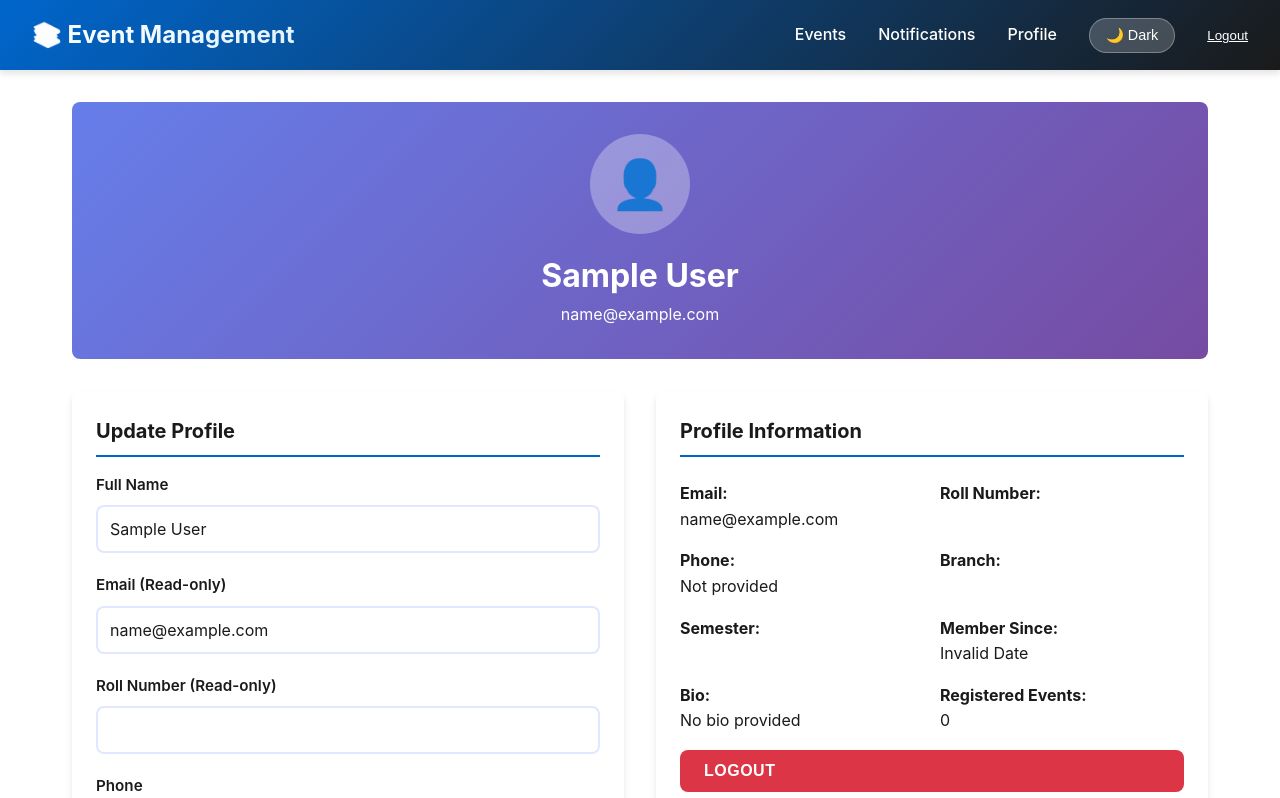
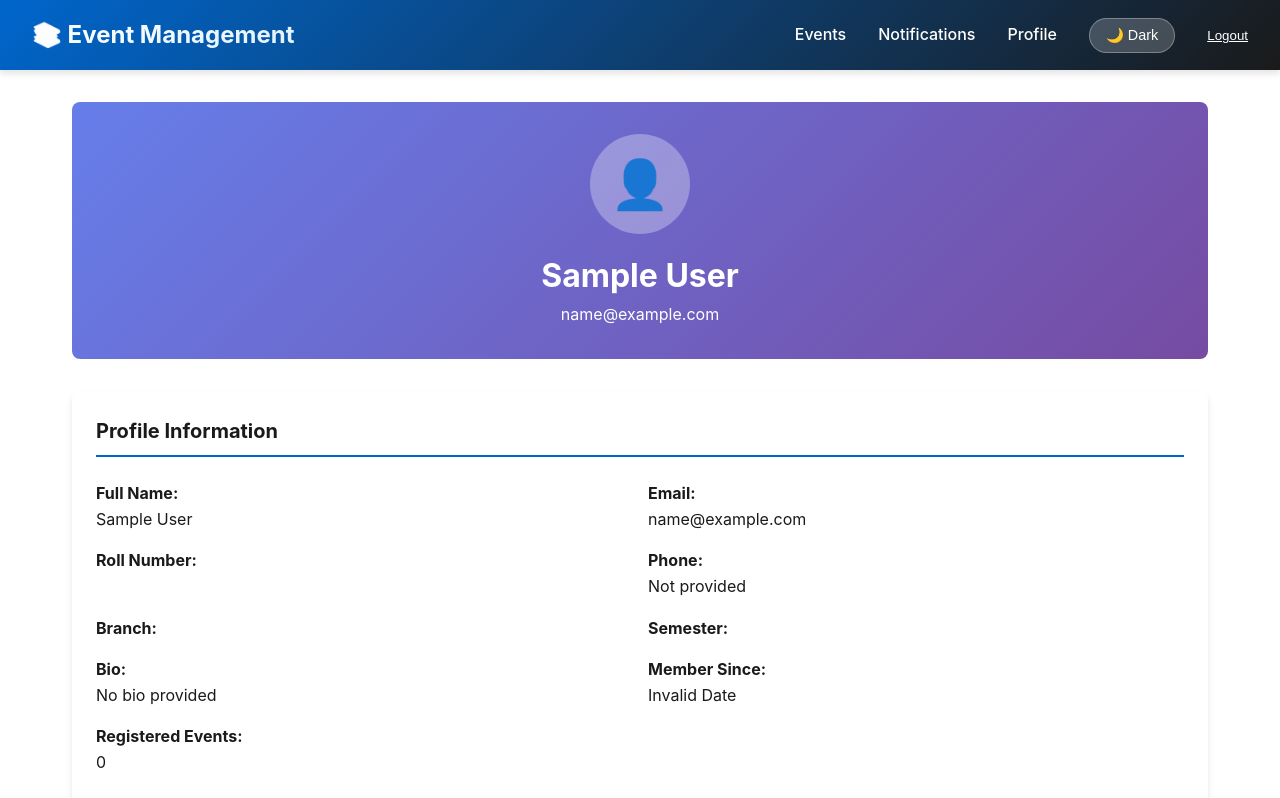
Before and after one commit to subbu0707/College_Event_Management, a React (Create React App) app in the folder frontend/: page /profile in a window 1280 px wide. Shown: the top 798 px of the page. Built offline with nearby package versions, Linux system fonts and the light colour scheme; no server answers; sample sign-in values are in the browser's storage.

Commit message:
registration

```diff
--- a/frontend/src/pages/Profile.js
+++ b/frontend/src/pages/Profile.js
@@ -3,6 +3,7 @@ import { useAuth } from "../context/AuthContext";
 
 const Profile = () => {
   const { user, updateProfile, logout } = useAuth();
+  const [isEditMode, setIsEditMode] = useState(false);
   const [formData, setFormData] = useState({
     name: "",
     phone: "",
@@ -52,6 +53,7 @@ const Profile = () => {
     try {
       await updateProfile(formData);
       setSuccessMessage("Profile updated successfully");
+      setIsEditMode(false);
       setTimeout(() => setSuccessMessage(""), 3000);
     } catch (err) {
       setErrorMessage(
@@ -116,16 +118,98 @@ const Profile = () => {
       )}
       {errorMessage && <div className="error-message">{errorMessage}</div>}
 
+      {!isEditMode ? (
+        <>
+          {/* Profile Information View */}
+          <div className="card">
+            <div className="card-header">Profile Information</div>
+
+            <div className="profile-info">
+              <div>
+                <strong>Full Name:</strong>
+                <p>{user.name}</p>
+              </div>
+
+              <div>
+                <strong>Email:</strong>
+                <p>{user.email}</p>
+              </div>
+
+              <div>
+                <strong>Roll Number:</strong>
+                <p>{user.rollNumber}</p>
+              </div>
+
+              <div>
+                <strong>Phone:</strong>
+                <p>{user.phone || "Not provided"}</p>
+              </div>
+
+              <div>
+                <strong>Branch:</strong>
+                <p>{user.branch}</p>
+              </div>
+
+              <div>
+                <strong>Semester:</strong>
+                <p>{user.semester}</p>
+              </div>
+
+              <div>
+                <strong>Bio:</strong>
+                <p>{user.bio || "No bio provided"}</p>
+              </div>
+
+              <div>
+                <strong>Member Since:</strong>
+                <p>
+                  {new Date(user.createdAt).toLocaleDateString("en-US", {
+                    year: "numeric",
+                    month: "long",
+                    day: "numeric",
+                  })}
+                </p>
+              </div>
+
+              <div>
+                <strong>Registered Events:</strong>
+                <p>{user.registeredEvents?.length || 0}</p>
+              </div>
+            </div>
+
             <div
               style={{
-          display: "grid",
-          gridTemplateColumns: "1fr 1fr",
-          gap: "2rem",
-          marginBottom: "2rem",
+                display: "flex",
+                gap: "1rem",
+                marginTop: "1.5rem",
               }}
             >
-        {/* Profile Information */}
-        <div className="card">
+              <button
+                className="btn btn-primary"
+                onClick={() => setIsEditMode(true)}
+                style={{ flex: 1 }}
+              >
+                Update Profile
+              </button>
+              <button
+                className="btn btn-danger"
+                onClick={() => {
+                  if (window.confirm("Are you sure you want to logout?")) {
+                    logout();
+                    window.location.href = "/login";
+                  }
+                }}
+                style={{ flex: 1 }}
+              >
+                Logout
+              </button>
+            </div>
+          </div>
+        </>
+      ) : (
+        <>
+          {/* Update Profile Form */}
+          <div className="card" style={{ marginBottom: "2rem" }}>
             <div className="card-header">Update Profile</div>
 
             <form onSubmit={handleUpdateProfile}>
@@ -192,75 +276,8 @@ const Profile = () => {
             </form>
           </div>
 
-        {/* Profile Details */}
-        <div className="card">
-          <div className="card-header">Profile Information</div>
-
-          <div className="profile-info">
-            <div>
-              <strong>Email:</strong>
-              <p>{user.email}</p>
-            </div>
-
-            <div>
-              <strong>Roll Number:</strong>
-              <p>{user.rollNumber}</p>
-            </div>
-
-            <div>
-              <strong>Phone:</strong>
-              <p>{user.phone || "Not provided"}</p>
-            </div>
-
-            <div>
-              <strong>Branch:</strong>
-              <p>{user.branch}</p>
-            </div>
-
-            <div>
-              <strong>Semester:</strong>
-              <p>{user.semester}</p>
-            </div>
-
-            <div>
-              <strong>Member Since:</strong>
-              <p>
-                {new Date(user.createdAt).toLocaleDateString("en-US", {
-                  year: "numeric",
-                  month: "long",
-                  day: "numeric",
-                })}
-              </p>
-            </div>
-
-            <div>
-              <strong>Bio:</strong>
-              <p>{user.bio || "No bio provided"}</p>
-            </div>
-
-            <div>
-              <strong>Registered Events:</strong>
-              <p>{user.registeredEvents?.length || 0}</p>
-            </div>
-          </div>
-
-          <button
-            className="btn btn-danger"
-            style={{ width: "100%", marginTop: "1rem" }}
-            onClick={() => {
-              if (window.confirm("Are you sure you want to logout?")) {
-                logout();
-                window.location.href = "/login";
-              }
-            }}
-          >
-            Logout
-          </button>
-        </div>
-      </div>
-
-      {/* Change Password */}
-      <div className="card">
+          {/* Change Password Form */}
+          <div className="card" style={{ marginBottom: "2rem" }}>
             <div className="card-header">Change Password</div>
 
             <form onSubmit={handleChangePassword}>
@@ -312,6 +329,17 @@ const Profile = () => {
               </button>
             </form>
           </div>
+
+          {/* Cancel Button */}
+          <button
+            className="btn btn-secondary"
+            onClick={() => setIsEditMode(false)}
+            style={{ width: "100%" }}
+          >
+            Cancel
+          </button>
+        </>
+      )}
     </div>
   );
 };
```
Lines whose indentation alone changed are shown as unchanged.
